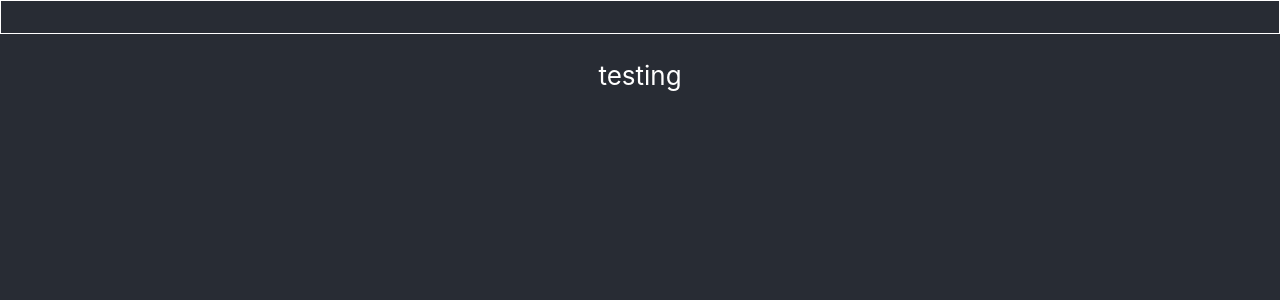
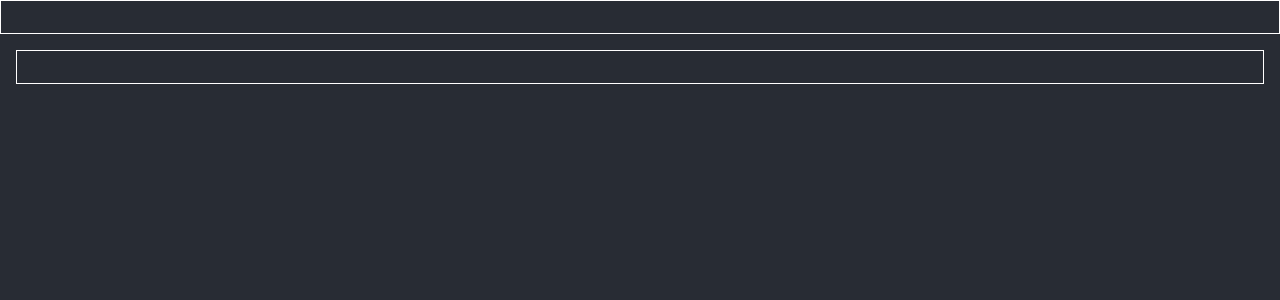
Before and after one commit to Marshall-Artz/library-frontend, a React (Create React App) app: page / in a window 1280 px wide. Shown: the top 300 px of the page. Built offline with nearby package versions, Linux system fonts and the light colour scheme.

Commit message:
starting to initialize look

```diff
--- a/src/App.css
+++ b/src/App.css
@@ -21,5 +21,5 @@
 }
 
 .Banner {
-  color: #20811b
+  color: #00853E
 }
--- a/src/App.js
+++ b/src/App.js
@@ -1,12 +1,15 @@
 import './App.css';
 import Banner from './Banner';
+import { Box } from '@mui/system';
 
 function App() {
   return (
     <div className="App">
       <header className="App-header">
         <Banner/>
-        <p>testing</p>
+        <Box sx={{p: 2, border: '1px solid white', margin: 2}}>
+
+        </Box>
       </header>
     </div>
   );
```
